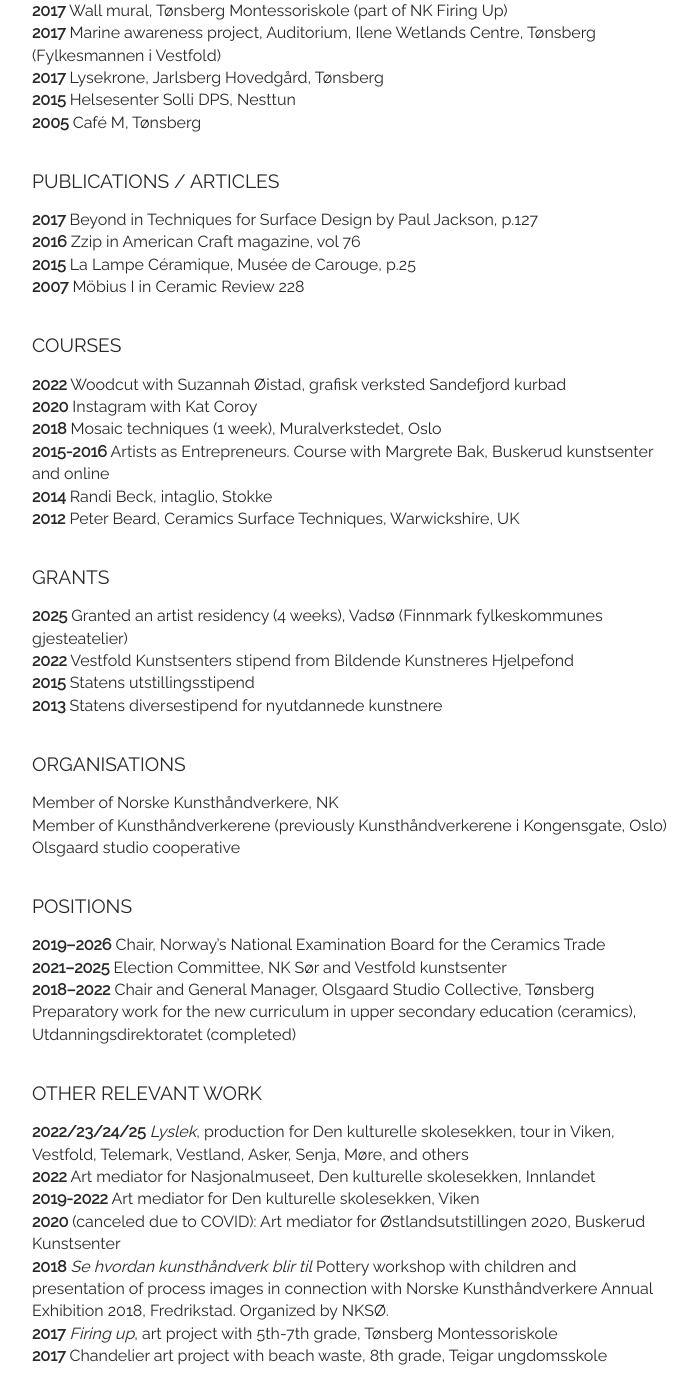
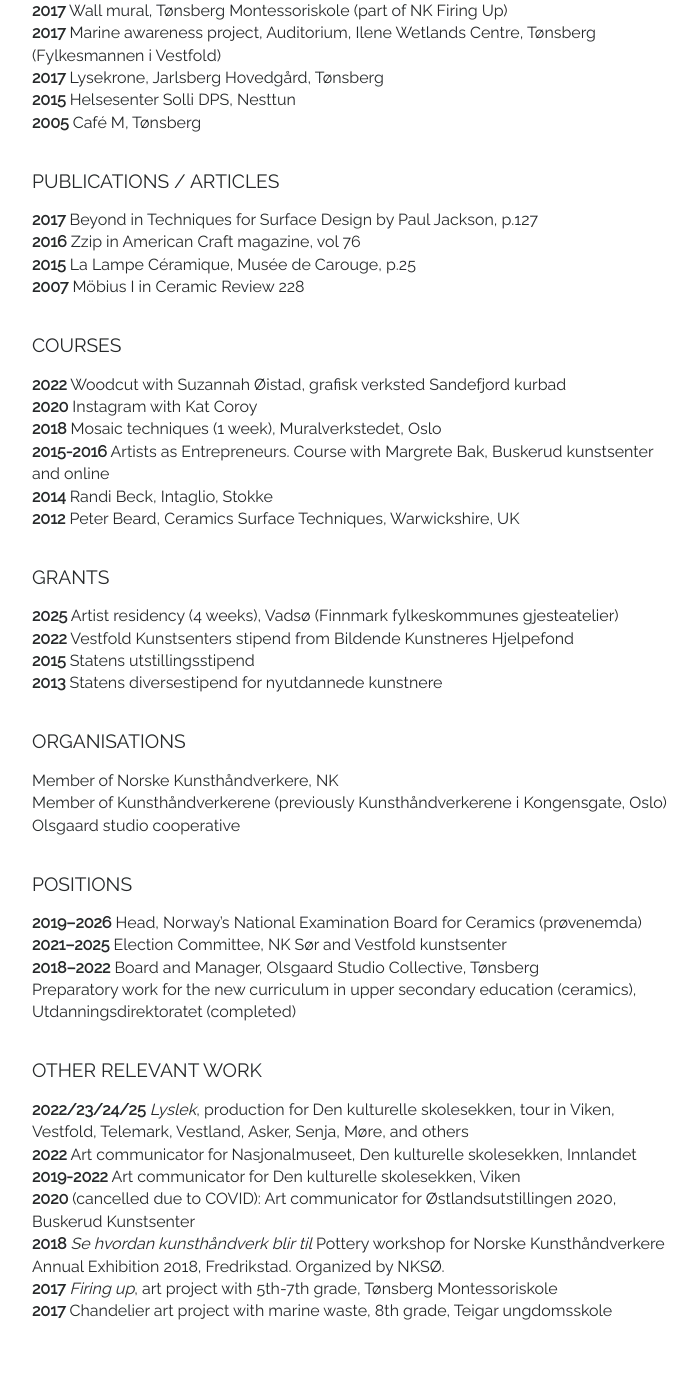
Before and after one commit to rebekkjm/helenmorkenno, a Jekyll site: the page built from cv.md, in a window 1280 px wide and 1400 px high, scrolled down 1369 px. Shown: the whole window, without its empty margins (288-985 px from the left). Built offline with Jekyll 4.4.1, drawn with Linux system fonts in a browser that asks for light colours; after the commit the page ends 2724 px from its top, so only the background shows below that; some of the changed text lies outside the part shown.

Commit message:
Update cv.md

```diff
--- a/cv.md
+++ b/cv.md
@@ -67,13 +67,13 @@ Sales from art centers and quality galleries in Norway and the United Kingdom.
 **2020** Instagram with Kat Coroy
 **2018** Mosaic techniques (1 week), Muralverkstedet, Oslo
 **2015-2016** Artists as Entrepreneurs. Course with Margrete Bak, Buskerud kunstsenter and online
-**2014** Randi Beck, intaglio, Stokke
+**2014** Randi Beck, Intaglio, Stokke
 **2012** Peter Beard, Ceramics Surface Techniques, Warwickshire, UK
 
 
 ### Grants
 
-**2025** Granted an artist residency (4 weeks), Vadsø (Finnmark fylkeskommunes gjesteatelier)
+**2025** Artist residency (4 weeks), Vadsø (Finnmark fylkeskommunes gjesteatelier)
 **2022** Vestfold Kunstsenters stipend from Bildende Kunstneres Hjelpefond
 **2015** Statens utstillingsstipend
 **2013** Statens diversestipend for nyutdannede kunstnere
@@ -86,17 +86,17 @@ Olsgaard studio cooperative
 
 ### Positions
 
-**2019–2026** Chair, Norway’s National Examination Board for the Ceramics Trade
+**2019–2026** Head, Norway’s National Examination Board for Ceramics (prøvenemda)
 **2021–2025** Election Committee, NK Sør and Vestfold kunstsenter
-**2018–2022** Chair and General Manager, Olsgaard Studio Collective, Tønsberg
+**2018–2022** Board and Manager, Olsgaard Studio Collective, Tønsberg
 Preparatory work for the new curriculum in upper secondary education (ceramics), Utdanningsdirektoratet (completed)
 
 ### Other Relevant Work
 
 **2022/23/24/25** *Lyslek*, production for Den kulturelle skolesekken, tour in Viken, Vestfold, Telemark, Vestland, Asker, Senja, Møre, and others
-**2022** Art mediator for Nasjonalmuseet, Den kulturelle skolesekken, Innlandet
-**2019-2022** Art mediator for Den kulturelle skolesekken, Viken
-**2020** (canceled due to COVID): Art mediator for Østlandsutstillingen 2020, Buskerud Kunstsenter
-**2018** *Se hvordan kunsthåndverk blir til* Pottery workshop with children and presentation of process images in connection with Norske Kunsthåndverkere Annual Exhibition 2018, Fredrikstad. Organized by NKSØ.
+**2022** Art communicator for Nasjonalmuseet, Den kulturelle skolesekken, Innlandet
+**2019-2022** Art communicator for Den kulturelle skolesekken, Viken
+**2020** (cancelled due to COVID): Art communicator for Østlandsutstillingen 2020, Buskerud Kunstsenter
+**2018** *Se hvordan kunsthåndverk blir til* Pottery workshop for Norske Kunsthåndverkere Annual Exhibition 2018, Fredrikstad. Organized by NKSØ.
 **2017** *Firing up*, art project with 5th-7th grade, Tønsberg Montessoriskole
-**2017** Chandelier art project with beach waste, 8th grade, Teigar ungdomsskole
+**2017** Chandelier art project with marine waste, 8th grade, Teigar ungdomsskole
```
Also changed, not shown: other parts of cv.md (+1 -1 lines).
